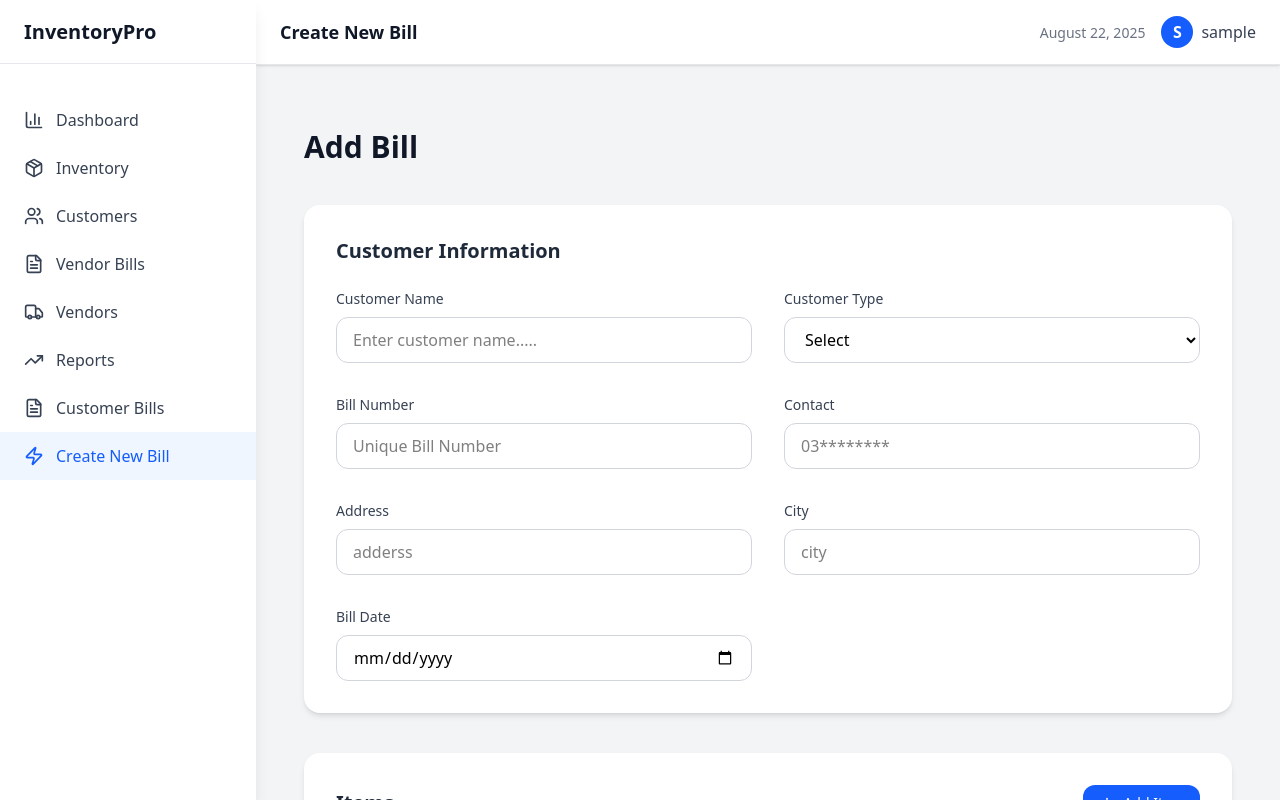
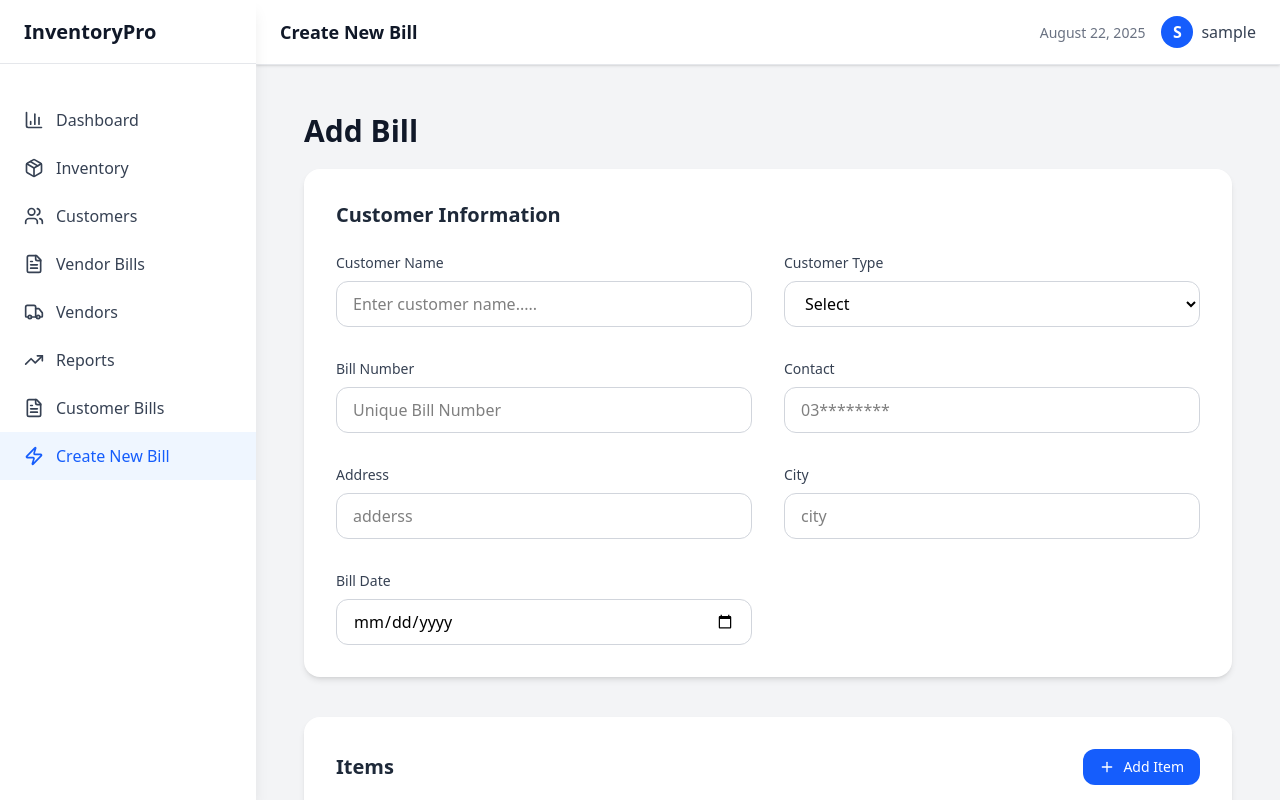
Before and after one commit to Mehmood-Ashraf/Inventory-Management-System, a React (Vite) app in the folder Frontend/: page /add_customer_bill in a window 1280 px wide. Built offline with nearby package versions, Linux system fonts and the light colour scheme; sample sign-in values are in the browser's storage.

Commit message:
changes in bill form

```diff
--- a/Frontend/src/components/BillForm.jsx
+++ b/Frontend/src/components/BillForm.jsx
@@ -75,9 +75,9 @@ const BillForm = ({
 
   return (
     <>
-      <div className="max-w-6xl mx-auto px-6 py-10">
+      <div className="max-w-6xl mx-auto px-6 py-6">
         {/* Page Title */}
-        <h2 className="text-3xl font-bold text-gray-900 mb-10">Add Bill</h2>
+        <h2 className="text-3xl font-bold text-gray-900 mb-5">Add Bill</h2>
 
         <form
           className="space-y-10"
--- a/Frontend/src/utils/api.js
+++ b/Frontend/src/utils/api.js
@@ -2,8 +2,8 @@ import axios from "axios";
 
 
 const api = axios.create({
-    // baseURL : "https://inventory-management-system-six-kappa.vercel.app/api"
-    baseURL : "http://localhost:3000/api"
+    baseURL : "https://inventory-management-system-six-kappa.vercel.app/api"
+    // baseURL : "http://localhost:3000/api"
 })
 
 
```
